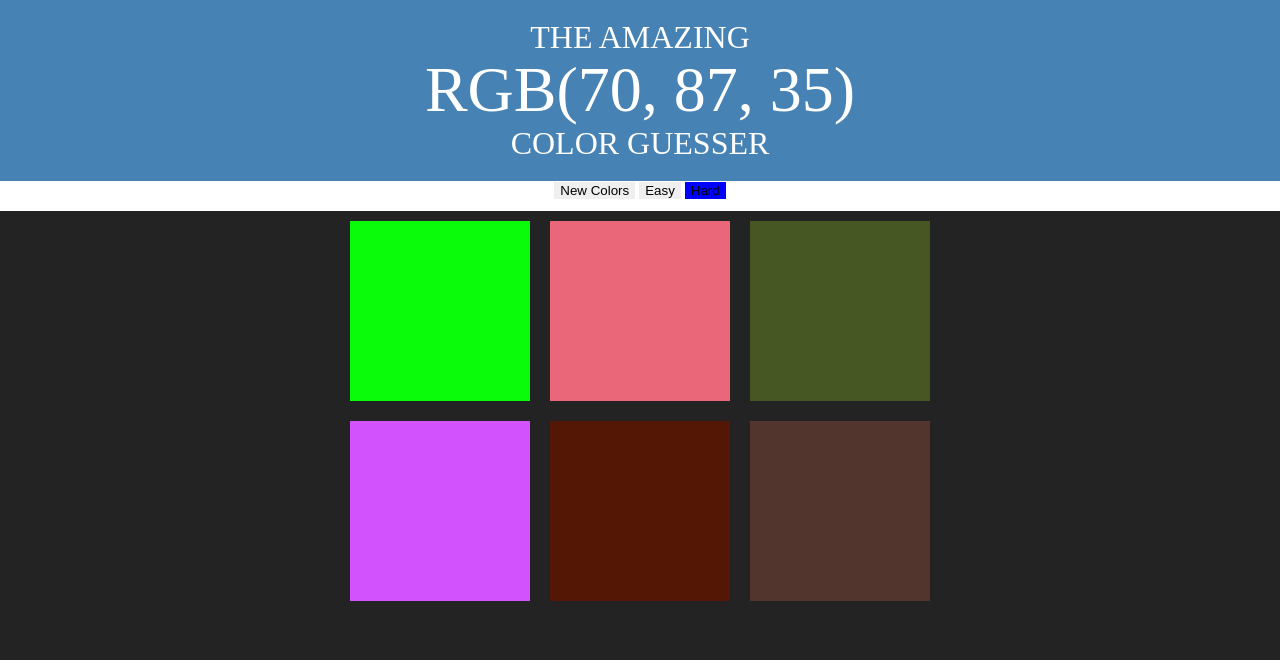
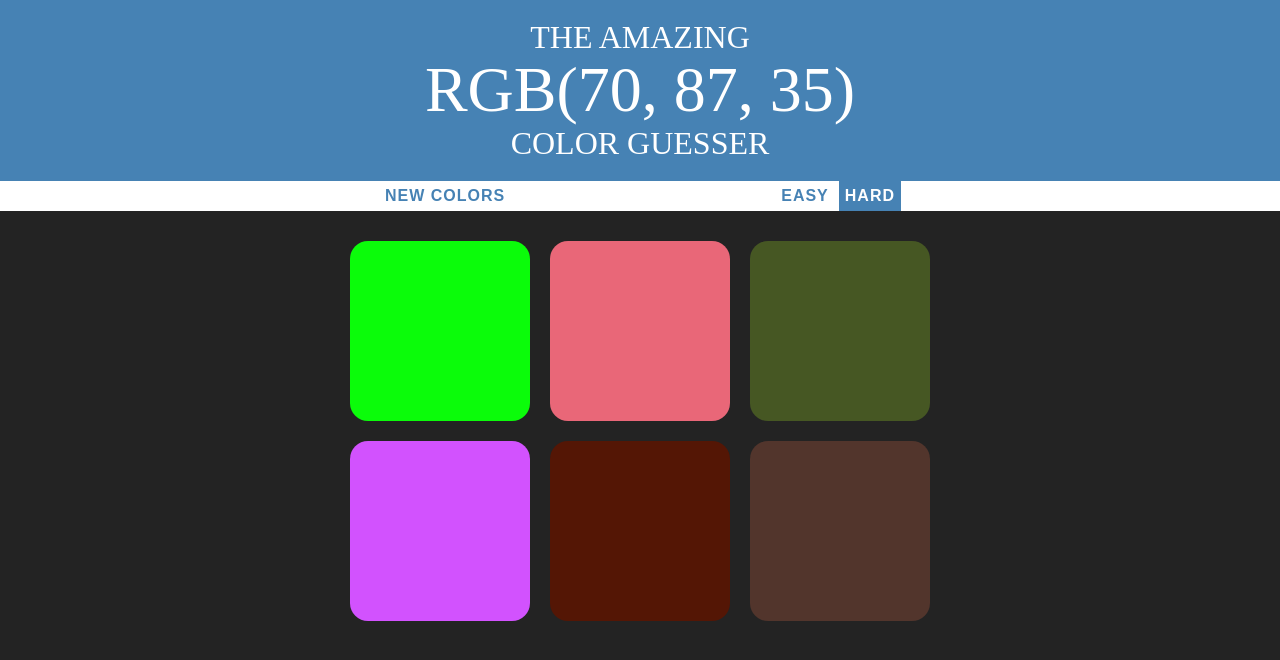
Before and after one commit to pjvalentini/RGB_Color_Guesser, a PHP site: page / in a window 1280 px wide. Shown: the top 660 px of the page. Run offline with PHP 8.4, Linux system fonts and the light colour scheme.

Commit message:
adding transitions to boxes and some more fonts and layout styling

```diff
--- a/css/styles.css
+++ b/css/styles.css
@@ -21,15 +21,37 @@ h1 {
 
 .container {
     max-width: 600px;
-    margin: 0 auto;
+    margin: 20px auto;
 }
 
 .answer {
-    color: blue;
+    color: steelblue;
+    display: inline-block;
+    width: 20%;
 }
 
 button {
     border: none;
+    background: none;
+    text-transform: uppercase;
+    height: 100%;
+    font-weight: 700;
+    color: steelblue;
+    letter-spacing: 1px;
+    font-size: inherit;
+    /* transition on toggle */
+    transition: all 0.5s;
+    -webkit-transition: all 0.5s;
+    -moz-transition: all 0.5s;
+}
+
+button:focus {
+    outline: none;
+}
+
+button:hover {
+    color: white;
+    background: steelblue;
 }
 
 .settings {
@@ -39,7 +61,8 @@ button {
 }
 
 .selected {
-    background: blue;
+    color: white;
+    background: steelblue;
 }
 
 /* this will set up our squares grid layout. */
@@ -49,4 +72,8 @@ button {
     padding-bottom: 30%;
     float: left;
     margin: 1.66%;
+    border-radius: 10%;
+    transition: background 0.5s;
+    -webkit-transition: background 0.5s;
+    -moz-transition: background 0.5s;
 }
--- a/javascript/app.js
+++ b/javascript/app.js
@@ -23,7 +23,7 @@ var hardBtn = document.getElementById("hardBtn");
 resetButton.addEventListener("click", function() {
     // genrate all new colors
     colors = genrateRandColors(numOfSquares);
-    // pick new rand color from array
+    // pick new random color from array
     pickedColor = pickRandomColor();
     // change color display to match picked color.
     colorDisplay.textContent = pickedColor;
@@ -42,6 +42,8 @@ easyBtn.addEventListener("click", function() {
     easyBtn.classList.add("selected");
     // changes background color to steelblue when you toogle game modes
     h1.style.backgroundColor = "steelblue";
+    // changes the text back to new colors when toggling
+    resetButton.textContent = "New Colors";
     // set the amt of squares to 3 for easy mode
     numOfSquares = 3;
     // generate new colors
@@ -69,6 +71,8 @@ hardBtn.addEventListener("click", function () {
     hardBtn.classList.add("selected");
     // changes background color to steelblue when you toogle game modes
     h1.style.backgroundColor = "steelblue";
+    // changes the text back to new colors when toggling
+    resetButton.textContent = "New Colors";
    // set the amt of squares to 6 for hard mode
     numOfSquares = 6;
     colors = genrateRandColors(numOfSquares);
```
